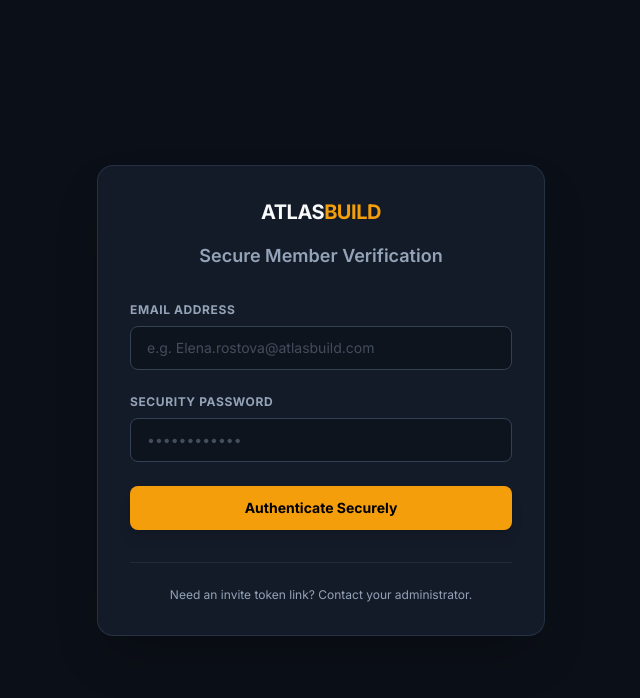
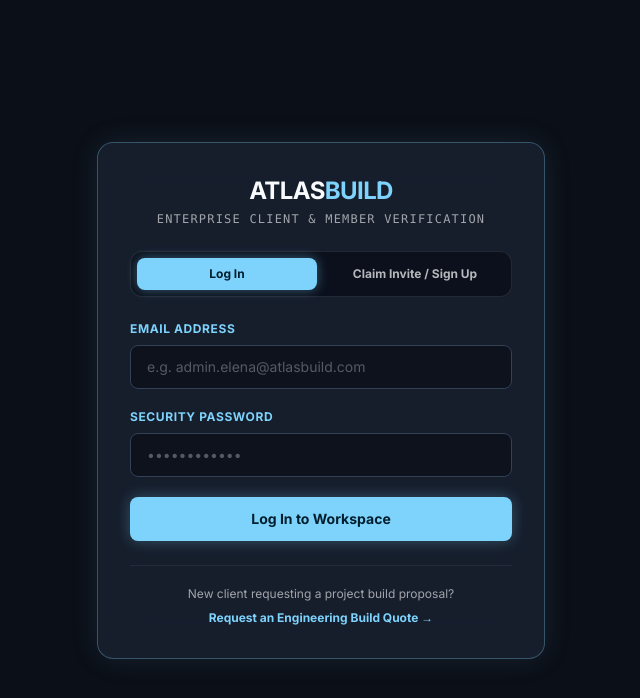
Before and after one commit to azwar7/atlasbuild-cms, a Next.js app: page /login in a window 1280 px wide. Shown: the top 698 px of the page, without its empty margins (319-959 px from the left). Built offline with nearby package versions, Linux system fonts and the light colour scheme; no server answers.

Commit message:
Add dual tabs for Log In and Claim Invite / Sign Up on authentication page

```diff
--- a/src/app/login/page.tsx
+++ b/src/app/login/page.tsx
@@ -5,10 +5,21 @@
 import Link from 'next/link';
 
 export default function LoginPage() {
+  const [activeTab, setActiveTab] = useState<'login' | 'signup'>('login');
+
+  // Login state
   const [email, setEmail] = useState('');
   const [password, setPassword] = useState('');
+
+  // Signup / Claim Invite state
+  const [inviteToken, setInviteToken] = useState('');
+  const [fullName, setFullName] = useState('');
+  const [signupPassword, setSignupPassword] = useState('');
+
   const [loading, setLoading] = useState(false);
   const [error, setError] = useState<string | null>(null);
+  const [successMsg, setSuccessMsg] = useState<string | null>(null);
+
   const router = useRouter();
 
   const handleLogin = async (e: React.FormEvent) => {
@@ -28,15 +39,50 @@
         throw new Error(json.error?.message || 'Authentication failed.');
       }
 
-      const role = json.data.user.role;
+      const role = json.data?.user?.role;
       if (role === 'ADMIN' || role === 'PROJECT_MANAGER') {
         router.push('/dashboard');
       } else {
-        // Find assigned projects or fallback
-        router.push('/');
+        router.push('/portal/proj-1');
       }
-    } catch (err: any) {
-      setError(err.message || 'Server connection failed.');
+    } catch (err: unknown) {
+      const errorObj = err as Error;
+      setError(errorObj.message || 'Server connection failed.');
+    } finally {
+      setLoading(false);
+    }
+  };
+
+  const handleClaimInvite = async (e: React.FormEvent) => {
+    e.preventDefault();
+    setLoading(true);
+    setError(null);
+    setSuccessMsg(null);
+
+    try {
+      const res = await fetch('/api/auth/complete-invite', {
+        method: 'POST',
+        headers: { 'Content-Type': 'application/json' },
+        body: JSON.stringify({
+          token: inviteToken,
+          password: signupPassword,
+          name: fullName,
+        }),
+      });
+
+      const json = await res.json();
+      if (!res.ok) {
+        throw new Error(json.error?.message || 'Account activation failed.');
+      }
+
+      setSuccessMsg('Account activated successfully! Redirecting to login...');
+      setTimeout(() => {
+        setActiveTab('login');
+        setSuccessMsg(null);
+      }, 2000);
+    } catch (err: unknown) {
+      const errorObj = err as Error;
+      setError(errorObj.message || 'Invitation token verification failed.');
     } finally {
       setLoading(false);
     }
@@ -44,23 +90,62 @@
 
   return (
     <div className="flex min-h-screen items-center justify-center bg-[#0B0F17] px-6 text-[#F8FAFC]">
-      <div className="w-full max-w-md rounded-2xl border border-[#334155]/60 bg-[#1E293B]/50 p-8 backdrop-blur shadow-2xl">
-        <div className="text-center mb-8">
-          <Link href="/" className="text-xl font-bold tracking-tight text-[#F8FAFC] hover:opacity-90">
-            ATLAS<span className="text-[#F59E0B]">BUILD</span>
+      <div className="w-full max-w-md rounded-2xl border border-[#7dd3fc]/30 bg-[#1E293B]/60 p-8 backdrop-blur-[24px] shadow-[0_0_30px_rgba(125,211,252,0.1)]">
+
+        {/* Header */}
+        <div className="text-center mb-6">
+          <Link href="/" className="text-2xl font-bold tracking-tight text-[#F8FAFC] hover:opacity-90 transition-opacity">
+            ATLAS<span className="text-[#7dd3fc]">BUILD</span>
           </Link>
-          <h2 className="text-lg font-semibold mt-4 text-[#94A3B8]">Secure Member Verification</h2>
+          <p className="text-xs text-white/60 uppercase font-mono tracking-widest mt-1">
+            Enterprise Client & Member Verification
+          </p>
         </div>
 
+        {/* Dual Tab Navigation */}
+        <div className="flex items-center gap-2 bg-[#0a0e1a]/80 p-1.5 rounded-xl border border-white/10 mb-6">
+          <button
+            type="button"
+            onClick={() => { setActiveTab('login'); setError(null); setSuccessMsg(null); }}
+            className={`flex-1 py-2 text-xs font-bold rounded-lg transition-all ${
+              activeTab === 'login'
+                ? 'bg-[#7dd3fc] text-[#001f2e] shadow-[0_0_12px_rgba(125,211,252,0.4)]'
+                : 'text-white/70 hover:text-white hover:bg-white/5'
+            }`}
+          >
+            Log In
+          </button>
+          <button
+            type="button"
+            onClick={() => { setActiveTab('signup'); setError(null); setSuccessMsg(null); }}
+            className={`flex-1 py-2 text-xs font-bold rounded-lg transition-all ${
+              activeTab === 'signup'
+                ? 'bg-[#7dd3fc] text-[#001f2e] shadow-[0_0_12px_rgba(125,211,252,0.4)]'
+                : 'text-white/70 hover:text-white hover:bg-white/5'
+            }`}
+          >
+            Claim Invite / Sign Up
+          </button>
+        </div>
+
+        {/* Feedback Messages */}
         {error && (
-          <div className="mb-6 rounded-lg bg-red-950/45 border border-red-500/30 p-4 text-sm text-red-200">
+          <div className="mb-6 rounded-lg bg-red-950/60 border border-red-500/40 p-4 text-xs font-medium text-red-200">
             {error}
           </div>
         )}
 
-        <form onSubmit={handleLogin} className="space-y-6">
+        {successMsg && (
+          <div className="mb-6 rounded-lg bg-emerald-950/60 border border-emerald-500/40 p-4 text-xs font-medium text-emerald-200">
+            {successMsg}
+          </div>
+        )}
+
+        {/* LOG IN FORM */}
+        {activeTab === 'login' && (
+          <form onSubmit={handleLogin} className="space-y-5">
             <div>
-            <label className="block text-xs font-bold uppercase tracking-wider text-[#94A3B8] mb-2">
+              <label className="block text-xs font-bold uppercase tracking-wider text-[#7dd3fc] mb-2">
                 Email Address
               </label>
               <input
@@ -68,13 +153,13 @@
                 required
                 value={email}
                 onChange={(e) => setEmail(e.target.value)}
-              placeholder="e.g. Elena.rostova@atlasbuild.com"
-              className="w-full h-11 rounded-lg border border-[#334155] bg-[#0B0F17]/50 px-4 text-sm placeholder-[#94A3B8]/40 focus:border-[#F59E0B] focus:ring-1 focus:ring-[#F59E0B] outline-none transition-all"
+                placeholder="e.g. admin.elena@atlasbuild.com"
+                className="w-full h-11 rounded-lg border border-[#334155] bg-[#0B0F17]/70 px-4 text-sm text-white placeholder-white/30 focus:border-[#7dd3fc] focus:ring-1 focus:ring-[#7dd3fc] outline-none transition-all"
               />
             </div>
 
             <div>
-            <label className="block text-xs font-bold uppercase tracking-wider text-[#94A3B8] mb-2">
+              <label className="block text-xs font-bold uppercase tracking-wider text-[#7dd3fc] mb-2">
                 Security Password
               </label>
               <input
@@ -83,22 +168,83 @@
                 value={password}
                 onChange={(e) => setPassword(e.target.value)}
                 placeholder="••••••••••••"
-              className="w-full h-11 rounded-lg border border-[#334155] bg-[#0B0F17]/50 px-4 text-sm placeholder-[#94A3B8]/40 focus:border-[#F59E0B] focus:ring-1 focus:ring-[#F59E0B] outline-none transition-all"
+                className="w-full h-11 rounded-lg border border-[#334155] bg-[#0B0F17]/70 px-4 text-sm text-white placeholder-white/30 focus:border-[#7dd3fc] focus:ring-1 focus:ring-[#7dd3fc] outline-none transition-all"
               />
             </div>
 
             <button
               type="submit"
               disabled={loading}
-            className="flex w-full h-11 items-center justify-center rounded-lg bg-[#F59E0B] text-sm font-bold text-black hover:bg-[#D97706] disabled:bg-opacity-50 transition-colors shadow-lg"
+              className="flex w-full h-11 items-center justify-center rounded-lg bg-[#7dd3fc] text-sm font-bold text-[#001f2e] hover:bg-[#38bdf8] disabled:bg-opacity-50 transition-all shadow-[0_0_15px_rgba(125,211,252,0.3)]"
             >
-            {loading ? 'Authenticating...' : 'Authenticate Securely'}
+              {loading ? 'Authenticating...' : 'Log In to Workspace'}
             </button>
           </form>
+        )}
 
-        <div className="mt-8 pt-6 border-t border-[#334155]/40 text-center text-xs text-[#94A3B8]">
-          <span>Need an invite token link? Contact your administrator.</span>
+        {/* SIGN UP / CLAIM INVITE FORM */}
+        {activeTab === 'signup' && (
+          <form onSubmit={handleClaimInvite} className="space-y-4">
+            <div>
+              <label className="block text-xs font-bold uppercase tracking-wider text-[#7dd3fc] mb-1.5">
+                Invitation Token
+              </label>
+              <input
+                type="text"
+                required
+                value={inviteToken}
+                onChange={(e) => setInviteToken(e.target.value)}
+                placeholder="e.g. c4a89f92e01b3d58a9f0..."
+                className="w-full h-10 rounded-lg border border-[#334155] bg-[#0B0F17]/70 px-4 text-xs font-mono text-white placeholder-white/30 focus:border-[#7dd3fc] focus:ring-1 focus:ring-[#7dd3fc] outline-none transition-all"
+              />
             </div>
+
+            <div>
+              <label className="block text-xs font-bold uppercase tracking-wider text-[#7dd3fc] mb-1.5">
+                Full Name
+              </label>
+              <input
+                type="text"
+                required
+                value={fullName}
+                onChange={(e) => setFullName(e.target.value)}
+                placeholder="e.g. Elena Rostova"
+                className="w-full h-10 rounded-lg border border-[#334155] bg-[#0B0F17]/70 px-4 text-xs text-white placeholder-white/30 focus:border-[#7dd3fc] focus:ring-1 focus:ring-[#7dd3fc] outline-none transition-all"
+              />
+            </div>
+
+            <div>
+              <label className="block text-xs font-bold uppercase tracking-wider text-[#7dd3fc] mb-1.5">
+                Create Security Password
+              </label>
+              <input
+                type="password"
+                required
+                value={signupPassword}
+                onChange={(e) => setSignupPassword(e.target.value)}
+                placeholder="Minimum 8 characters"
+                className="w-full h-10 rounded-lg border border-[#334155] bg-[#0B0F17]/70 px-4 text-xs text-white placeholder-white/30 focus:border-[#7dd3fc] focus:ring-1 focus:ring-[#7dd3fc] outline-none transition-all"
+              />
+            </div>
+
+            <button
+              type="submit"
+              disabled={loading}
+              className="flex w-full h-11 items-center justify-center rounded-lg bg-[#7dd3fc] text-sm font-bold text-[#001f2e] hover:bg-[#38bdf8] disabled:bg-opacity-50 transition-all shadow-[0_0_15px_rgba(125,211,252,0.3)] mt-2"
+            >
+              {loading ? 'Activating Account...' : 'Activate Client Account'}
+            </button>
+          </form>
+        )}
+
+        {/* Footer Navigation */}
+        <div className="mt-6 pt-5 border-t border-[#334155]/40 text-center text-xs text-white/60 flex flex-col gap-2">
+          <span>New client requesting a project build proposal?</span>
+          <Link href="/quotes" className="text-[#7dd3fc] font-bold hover:underline">
+            Request an Engineering Build Quote →
+          </Link>
+        </div>
+
       </div>
     </div>
   );
```
Lines whose indentation alone changed are shown as unchanged.
